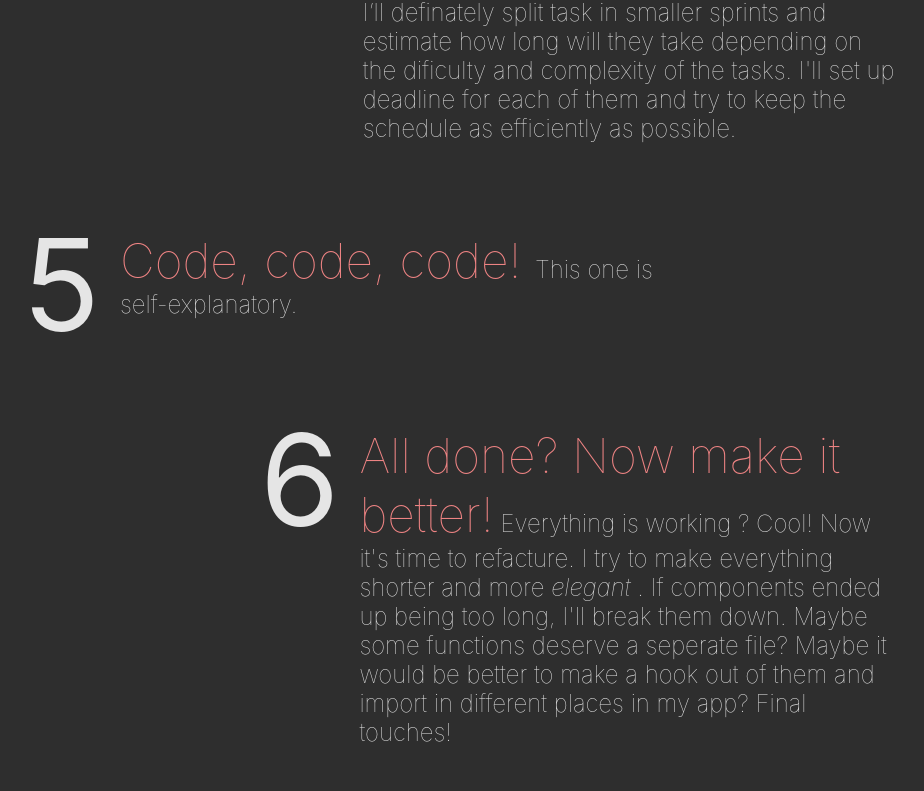
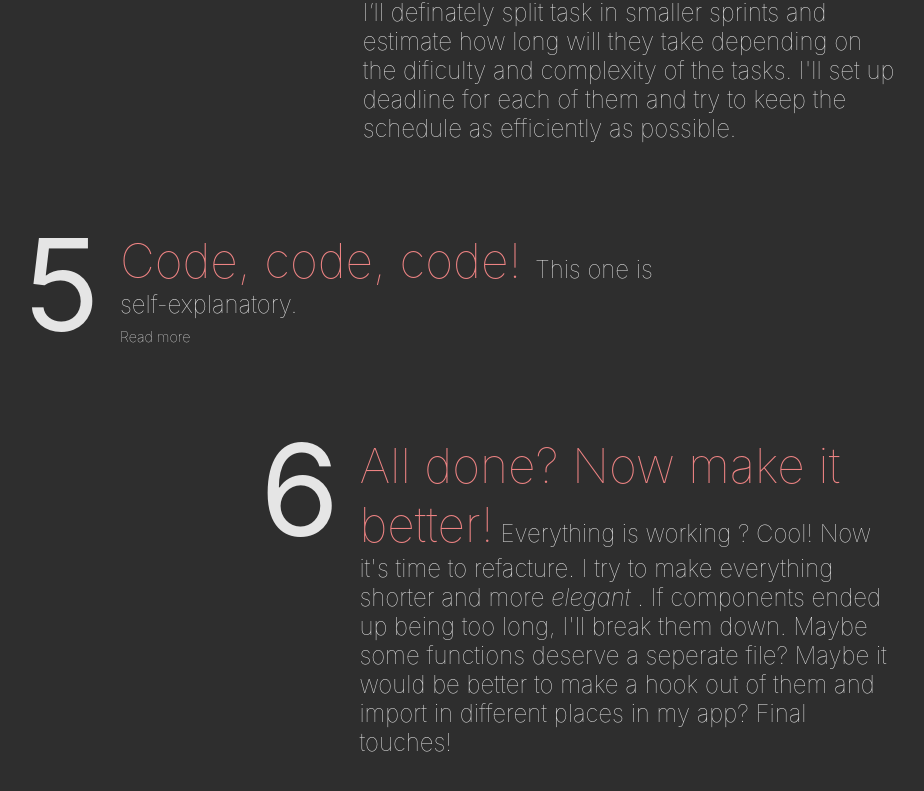
Before and after one commit to maja0000/process-page, a React (Create React App) app: page / in a window 1280 px wide. Shown: the part 1169-1960 px from the top of the page, without its empty margins (178-1102 px from the left). Built offline with nearby package versions, Linux system fonts and the light colour scheme.

Commit message:
add link to code section

```diff
--- a/src/App.css
+++ b/src/App.css
@@ -6,7 +6,14 @@
   max-width: 1500px;
   margin: 0 auto;
 }
-
+a {
+  text-decoration: none;
+  color: white;
+  font-size: 0.6em;
+}
+a:hover {
+  text-decoration: underline;
+}
 .header {
   background-color: #474747;
   width: 5%;
--- a/src/App.js
+++ b/src/App.js
@@ -90,7 +90,8 @@ function App() {
               <span style={{ color: '#ED8383', fontSize: '2em' }}>
                 Code, code, code!{' '}
               </span>{' '}
-              This one is self-explanatory.
+              This one is self-explanatory. <br />
+              <a href="#code">Read more </a>
               <br />
             </p>
           </div>
--- a/src/components/Coding/Coding.js
+++ b/src/components/Coding/Coding.js
@@ -3,7 +3,7 @@ import './Coding.css';
 
 export default function Coding() {
   return (
-    <div>
+    <div id="code">
       <div data-aos="fade-up-right" className="stack">
         <div data-aos="fade-up-left" className="code"></div>
 
```
